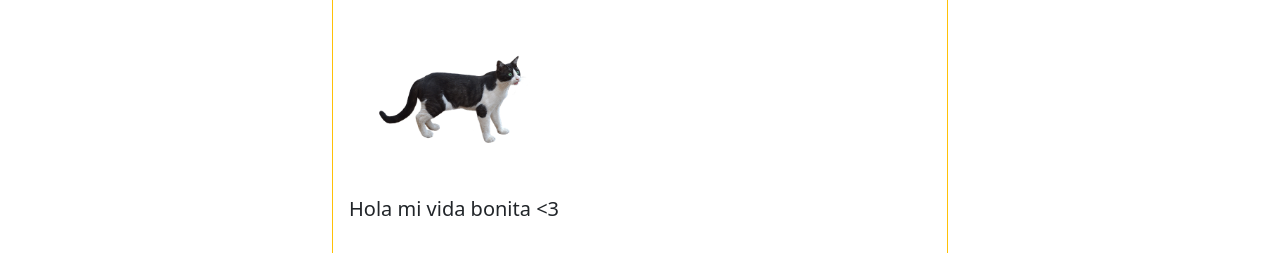
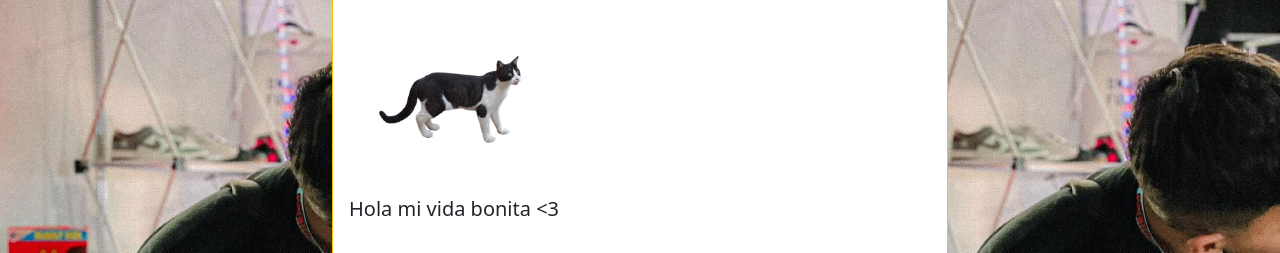
Before and after one commit to GilGJ/PresentationCard, a plain HTML site: page index.html in a window 1280 px wide. Shown: the part 70-323 px from the top of the page. Drawn offline with nearby package versions, Linux system fonts and the light colour scheme.

Commit message:
Update index.html

```diff
--- a/index.html
+++ b/index.html
@@ -6,7 +6,7 @@
     <title>Document</title>
     <link href="https://cdn.jsdelivr.net/npm/bootstrap@5.3.3/dist/css/bootstrap.min.css" rel="stylesheet" integrity="sha384-QWTKZyjpPEjISv5WaRU9OFeRpok6YctnYmDr5pNlyT2bRjXh0JMhjY6hW+ALEwIH" crossorigin="anonymous">
 </head>
-<body style="background-image: url('imagenes/fotito.jpg')">
+<body style="background-image: url('imagenes/fotito.png')">
     <div class="container-fluid">
         <div class="row">
             <div class="col-md-6 offset-md-3">
```
